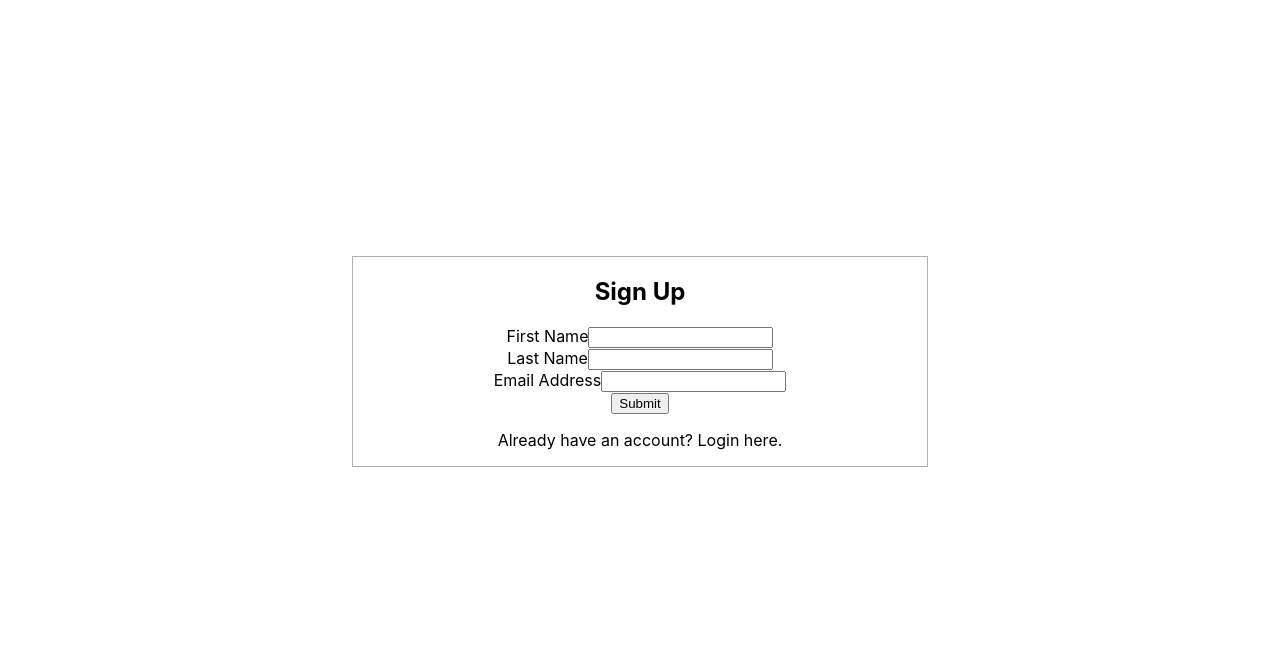
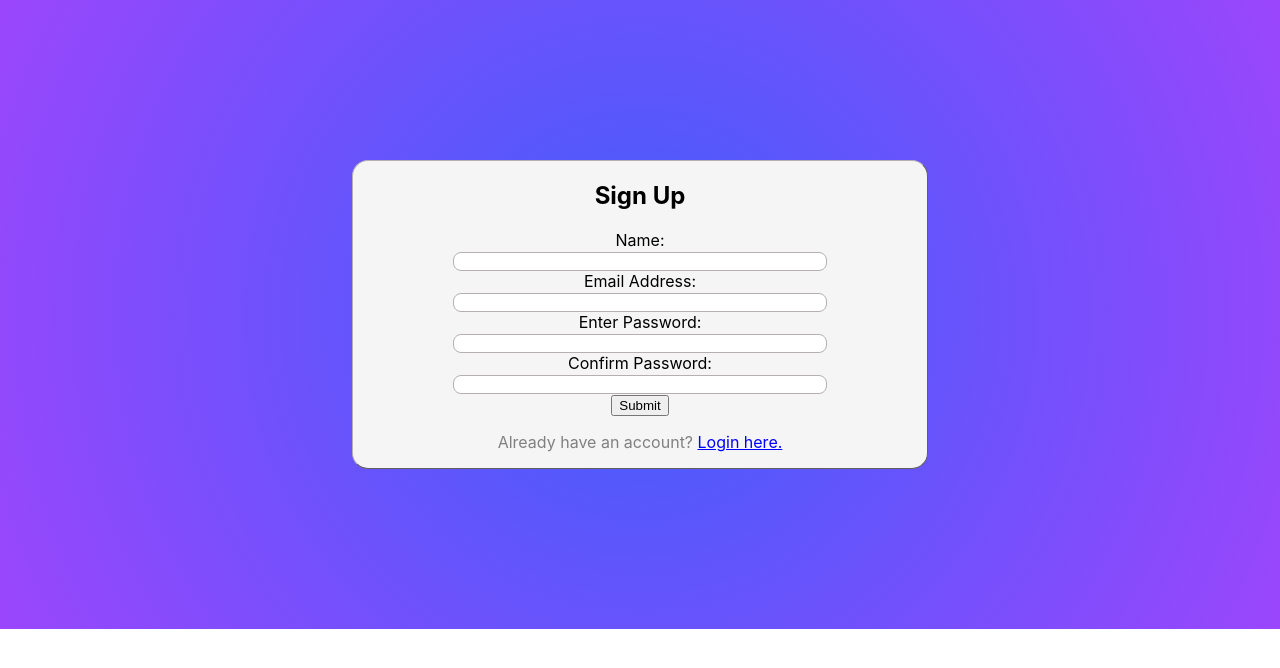
Before and after one commit to 1-kart-dev/1-kart, a Next.js app: page /SignUp in a window 1280 px wide. Shown: the top 668 px of the page. Built offline with nearby package versions, Linux system fonts and the light colour scheme.

Commit message:
for andrew

```diff
--- a/pages/SignUp.js
+++ b/pages/SignUp.js
@@ -1,52 +1,51 @@
 import React from 'react';
-import { useFormik } from 'formik';
 import styles from '../styles/Home.module.css'
 import Link from 'next/link'
 
 export default function SignUp() {
-    const formik = useFormik({
-        initialValues: {
-          firstName: '',
-          lastName: '',
-          email: '',
-        }
-    });
     return(
         <div className = {styles.formPage}>
             <div className = {styles.formContainer}>
                 <form>
                     <h2>Sign Up</h2>
                     <div className = {styles.form1}>
-                        <label htmlFor="firstName">First Name</label>
-                        <input
-                            id="firstName"
-                            name="firstName"
+                        <label for="name">Name:</label><br></br>
+                        <input className={styles.input1}
+                            id="name"
+                            name="name"
                             type="text"
-                            value={formik.values.firstName}
-                        />
+                        /><br></br>
                     </div>
 
                     <div className = {styles.form2}>
-                        <label htmlFor="lastName">Last Name</label>
-                        <input
-                            id="lastName"
-                            name="lastName"
-                            type="text"
-                            value={formik.values.lastName}
-                        />
+                        <label for="email">Email Address:</label><br></br>
+                        <input className={styles.input2}
+                            id="email"
+                            name="email"
+                            type="email"
+                        /><br></br>
                     </div>
 
                     <div className = {styles.form3}>
-                        <label htmlFor="email">Email Address</label>
-                        <input
-                            id="email"
-                            name="email"
-                            type="email"
-                            value={formik.values.email}
-                        />
+                        <label for="password">Enter Password:</label><br></br>
+                        <input className={styles.input3}
+                            id="password"
+                            name="password"
+                            type="password"
+                        /><br></br>
                     </div>
+
+                    <div className = {styles.form3}>
+                        <label for="confirm">Confirm Password:</label><br></br>
+                        <input className={styles.input4}
+                            id="confirm"
+                            name="confirm"
+                            type="password"
+                        /><br></br>
+                    </div>
+
                     <button type="submit">Submit</button>
-                    <p>Already have an account? <Link href = '/Login'>Login here.</Link></p>
+                    <p className={styles.formText}>Already have an account? <a className = {styles.loginLink}><Link href = '/Login'>Login here.</Link></a></p>
                 </form>
             </div>
         </div>
--- a/styles/Home.module.css
+++ b/styles/Home.module.css
@@ -301,12 +301,35 @@
 /* SignUp */
 
 .formPage {
-  padding: 20% 0;
+  padding: 10rem 0;
+  background: rgb(63,94,251);
+  background: radial-gradient(circle, rgba(63,94,251,1) 0%, rgba(155,70,252,1) 100%);
 }
 
 .formContainer {
   text-align: center;
-  border: 0.1rem solid #B5B0AF;
+  border-radius: 1rem;
+  border: 0.1rem outset #B5B0AF;
   width: 45%;
   margin: auto;
+  background-color: whitesmoke;
 }
+
+.loginLink {
+  text-decoration: underline;
+  text-decoration-color: blue;
+}
+
+.formText {
+  color: grey;
+}
+
+.loginLink {
+  color: blue;
+}
+
+.input1, .input2, .input3, .input4 {
+  width: 65%;
+  border-radius: .5rem;
+  border: 0.1rem solid #B5B0AF;
+}
```
